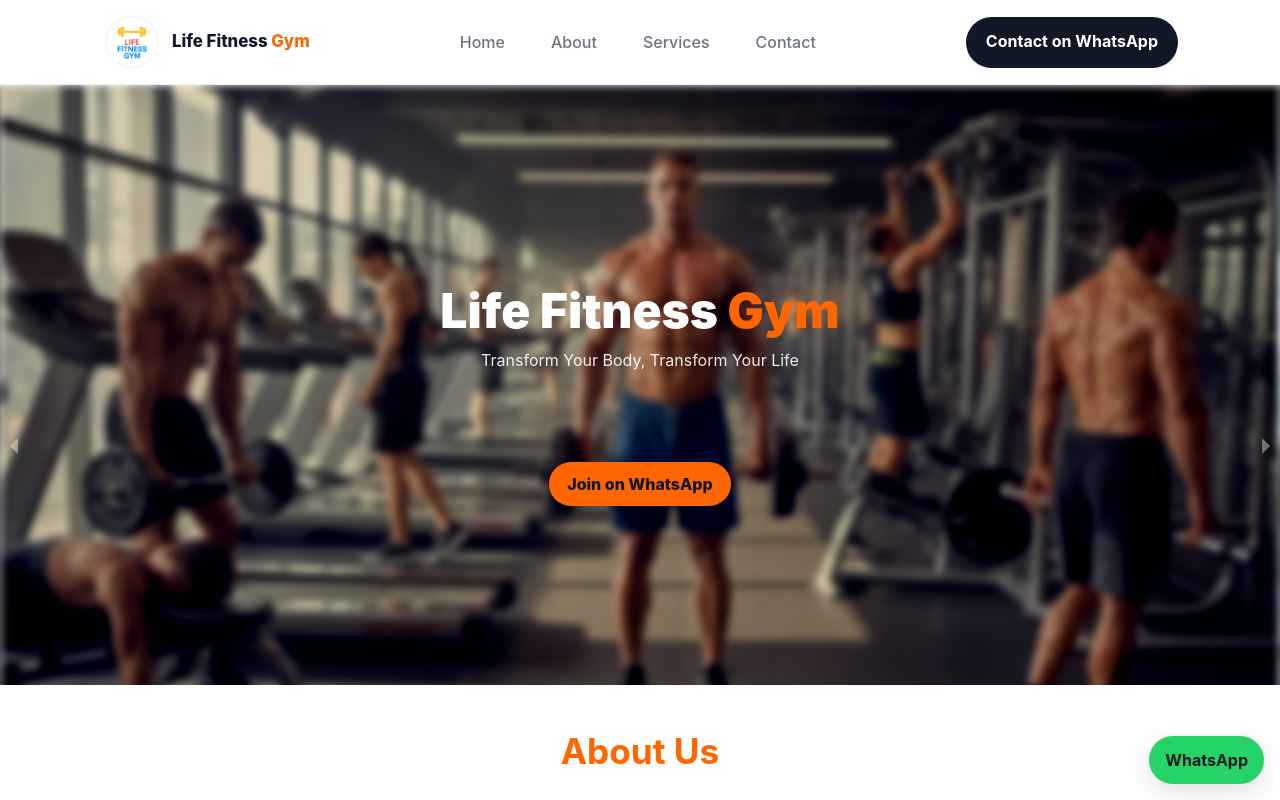
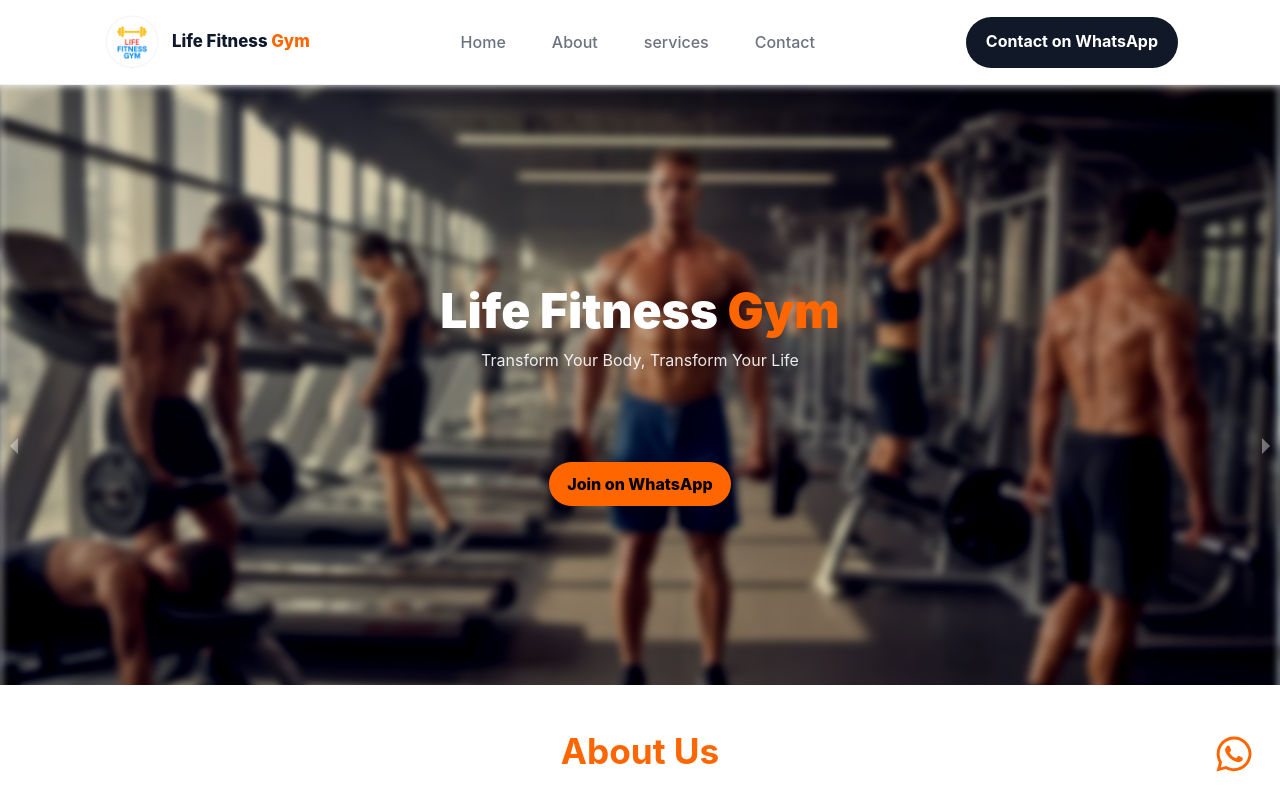
Before and after one commit to KamalPreetPPN/life-fitness-gym, a React (Vite) app: page / in a window 1280 px wide. Shown: the top 800 px of the page. Built offline with nearby package versions, Linux system fonts and the light colour scheme.

Commit message:
buttons colors change hover

```diff
--- a/src/App.jsx
+++ b/src/App.jsx
@@ -9,6 +9,7 @@
 import styles from "./App.module.css";
 import WhyChooseUs from "./components/WhyChooseUs.jsx";
 import Gallery from "./components/Gallery.jsx";
+import { FaWhatsapp } from "react-icons/fa";
 
 export default function App() {
   const whatsapp = "https://wa.me/919056138008";
@@ -54,7 +55,7 @@
         target="_blank"
         rel="noreferrer"
       >
-        WhatsApp
+        <FaWhatsapp size={40} />
       </a>
     </div>
   );
--- a/src/App.module.css
+++ b/src/App.module.css
@@ -1 +1,22 @@
-.wrapper{min-height:100vh}.whatsappFloat{position:fixed;right:16px;bottom:16px;background:#25D366;color:#111827;padding:12px 16px;border-radius:999px;font-weight:700;text-decoration:none;box-shadow:0 8px 24px rgba(0,0,0,.12)}
+.wrapper {
+  min-height: 100vh;
+}
+.whatsappFloat {
+  position: fixed;
+  right: 16px;
+  bottom: 16px;
+  background: none;          /* background remove */
+  padding: 0;                /* no extra padding */
+  border-radius: 1000%;
+  height: 50px;
+  width: 50px;       /* circular, optional */
+  color:#ff6600 ;
+  font-weight: 700;
+  text-decoration: none;
+  transition: color 0.3s;
+}
+
+.whatsappFloat:hover {
+  color: #ff6600;
+  border: white solid;/* hover te text white ho jaye */
+}
--- a/src/components/Footer.jsx
+++ b/src/components/Footer.jsx
@@ -16,6 +16,7 @@
           <a
             href="https://facebook.com/yourpage"
             target="_blank"
+            aria-label="Facebook"
             rel="noopener noreferrer"
           >
             <FaFacebook />
@@ -23,6 +24,7 @@
           <a
             href="https://www.instagram.com/sahil_fitness8186/"
             target="_blank"
+            aria-label="Instagram"
             rel="noopener noreferrer"
           >
             <FaInstagram />
@@ -30,6 +32,7 @@
           <a
             href="https://twitter.com/yourpage"
             target="_blank"
+            aria-label="Twitter"
             rel="noopener noreferrer"
           >
             <FaTwitter />
@@ -37,6 +40,7 @@
           <a
             href="https://youtube.com/yourpage"
             target="_blank"
+            aria-label="Youtube"
             rel="noopener noreferrer"
           >
             <FaYoutube />
--- a/src/components/Gallery.jsx
+++ b/src/components/Gallery.jsx
@@ -6,8 +6,6 @@
   "/images/hero1.webp",
   "/images/hero2.webp",
   "/images/hero3.webp",
-  "/images/hero1.webp",
-  "/images/hero2.webp",
 ];
 
 function Gallery() {
--- a/src/components/Hero.module.css
+++ b/src/components/Hero.module.css
@@ -41,6 +41,13 @@
   border-radius: 999px;
   font-weight: 800;
   text-decoration: none;
+  color: black;        /* default text color (maybe black/green/orange) */
+  transition: color 0.3s ease, background-color 0.3s ease;
+}
+
+/* Hover effect */
+.cta:hover {
+  color: white;          /* text white on hover */
 }
 
 @media (max-width: 768px) {
--- a/src/components/Navbar.jsx
+++ b/src/components/Navbar.jsx
@@ -25,11 +25,12 @@
             smooth={true}
             offset={-80}
             duration={500}
+            href=""
             spy={true}
             activeClass={styles.active}
             className={styles.link}
           >
-            Home
+            <a href="#home">Home</a>
           </Link>
           <Link
             to="about"
@@ -37,32 +38,35 @@
             offset={-80}
             duration={500}
             spy={true}
+            href=""
             activeClass={styles.active}
             className={styles.link}
           >
-            About
+            <a href="#about">About</a>
           </Link>
           <Link
             to="services"
             smooth={true}
             offset={-80}
             duration={500}
+            href=""
             spy={true}
             activeClass={styles.active}
             className={styles.link}
           >
-            Services
+            <a href="#services">services</a>
           </Link>
           <Link
             to="contact"
             smooth={true}
             offset={-80}
             duration={500}
+            href=""
             spy={true}
             activeClass={styles.active}
             className={styles.link}
           >
-            Contact
+            <a href="#contact">Contact</a>
           </Link>
         </nav>
         <a
--- a/src/components/Navbar.module.css
+++ b/src/components/Navbar.module.css
@@ -14,6 +14,38 @@
   justify-content: space-between;
   padding: 12px;
 }
+
+/* Common nav links */
+.link a {
+  color: inherit; /* by default inherit */
+  text-decoration: none;
+  transition: color 0.3s ease;
+}
+
+/* Hover effect for nav links */
+.link a:hover {
+  color: orange;
+}
+
+/* WhatsApp button (text button) */
+.cta {
+  color: inherit;
+  text-decoration: none;
+  transition: color 0.3s ease;
+}
+
+.cta:hover {
+  color: white; /* hover pe white */
+}
+
+/* WhatsApp icon button */
+.wbutton {
+  display: inline-flex;
+  align-items: center;
+  justify-content: center;
+  transition: filter 0.3s ease;
+}
+
 
 
 .brand {
```
